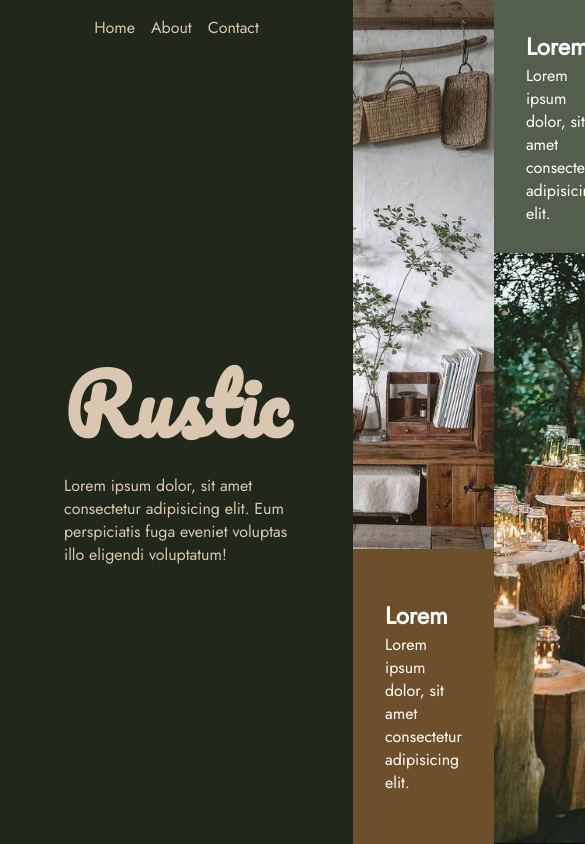
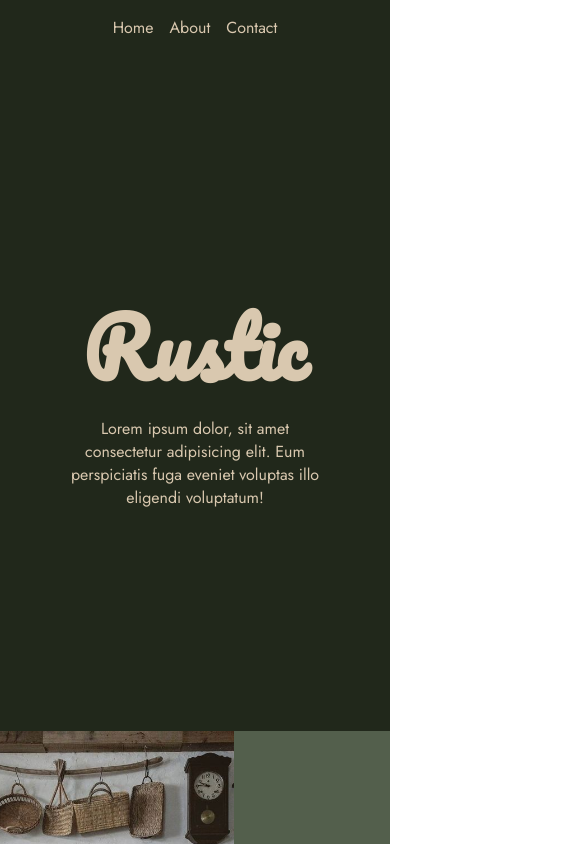
Before and after one commit to vinicius-el-khalili/Layouts, a Next.js app: page /Layouts/fullwidth in a window 390 px wide. Shown: the top 844 px of the page, 585 px wide, since content can reach past the window. Built offline with nearby package versions, Linux system fonts and the light colour scheme.

Commit message:
fullwidth layout reponsiveness implementation"

```diff
--- a/pages/Layouts/fullwidth/fullwidth.module.css
+++ b/pages/Layouts/fullwidth/fullwidth.module.css
@@ -5,18 +5,10 @@
 .body{
     font-family: "Jost";
 }
-.gridContainer{
-    display: grid;
-    grid-template-columns: 1.3fr 1fr .7fr;
-    grid-template-rows: 1fr 1fr;
-    height: 100vh;
-}
 
 .mainSection{
     background-color:#21281B;
     color: #D9C8AF;
-    height: 100%;
-    grid-row: span 2;
     display: grid;
     grid-template-rows: auto 1fr;
 }
@@ -42,16 +34,36 @@
 }
 
 
-/* media queries    */
 .textSection1,.textSection2{
-    width: 100%;
-    height: 100%;
     display: flex;
     flex-direction: column;
     justify-content: center;
     padding: 2em;
 }
+.textSection1{
+    background-color: #535F4C;
+    color: white;
+}
+.textSection2{
+    background-color: #6D502B;
+    color: white;
+}
 
+/* media queries    */
+@media screen and (min-width:901px) {
+
+
+    .gridContainer{
+        display: grid;
+        grid-template-columns: 1.3fr 1fr .7fr;
+        grid-template-rows: 1fr 1fr;
+        height: 100vh;
+    }
+
+    .mainSection{
+        height: 100%;
+        grid-row: span 2;
+    }
     .pictureSection1{
         height: 130%;
     }
@@ -63,13 +75,90 @@
 
     .textSection1{
         height: 60%;
-    background-color: #535F4C;
-    color: white;
     }
 
     .textSection2{
         height: 70%;
-    background-color: #6D502B;
-    color: white;
         align-self: self-end;
     }
+
+}
+@media screen and (min-width:601px) and (max-width:900px) {
+
+    .gridContainer{
+        display: grid;
+        grid-template-columns: 1.7fr 1fr;
+        grid-template-rows: 1fr 1fr 1fr;
+        height: 145vh;
+    }
+    .mainSection{
+        height: 100%;
+        grid-row: span 2;
+        width: 100%;
+    }
+    .pictureSection1{
+        height: 130%;
+        width: 100%;
+    }
+    .textSection1{
+        height: 70%;
+        align-self: self-end;
+    }
+    .pictureSection2{
+        width: 130%;
+        justify-self: end;
+    }
+    .textSection2{
+        width: 85%;
+    }
+}
+
+@media screen and (max-width:600px) {
+
+    .gridContainer{
+        display: grid;
+        grid-template-columns: 1fr 1fr;
+        grid-template-rows: 1fr 1fr 1fr;
+        height: 200vh;
+    }
+    .mainSection{
+        grid-column: span 2;
+        height: 130%;
+    }
+    .mainSection>section{
+        text-align: center;
+    }
+    .pictureSection1,.textSection1{
+        height: 70%;
+        align-self: self-end;
+    }
+    .pictureSection1{
+        width: 120%;
+    }
+    .textSection1{
+        padding-left: 1em;
+        width: 80%;
+        justify-self: self-end;
+    }
+    .pictureSection2{
+        width: 120%;
+        justify-self: self-end;
+    }
+    .textSection2{
+        width: 80%;
+    }
+
+}
+
+@media screen and (max-width:380px) {
+    .mainSection>section>h1{
+        font-size: 4em;
+    }
+    .mainSection>section{
+        padding: 1em;
+    }
+    .textSection2{
+        padding-left: 1em;
+    }
+
+}
```
Lines whose indentation alone changed are shown as unchanged.
